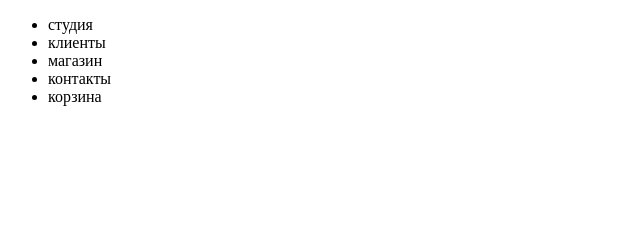
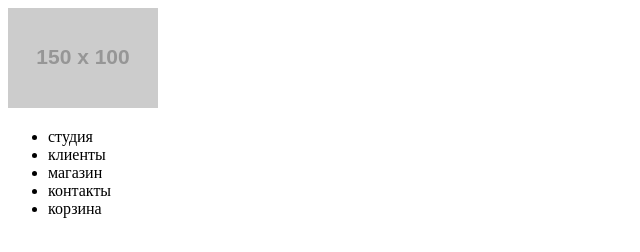
Before and after one commit to EkaterinaMubarak/1179467-nerds-26, a plain HTML site: page index.html in a window 1280 px wide. Shown: the whole page, without its empty margins (0-640 px from the left). Drawn offline with Linux system fonts and the light colour scheme; placeholder pictures from the web are drawn by us.

Commit message:
Update index.html

```diff
--- a/index.html
+++ b/index.html
@@ -6,6 +6,7 @@
   </head>
   <body>
     <header>
+      <img src="https://via.placeholder.com/150x100" alt="Логотип проекта Нёрдс">
         <nav>
           <ul>
             <li>студия</li>
```
